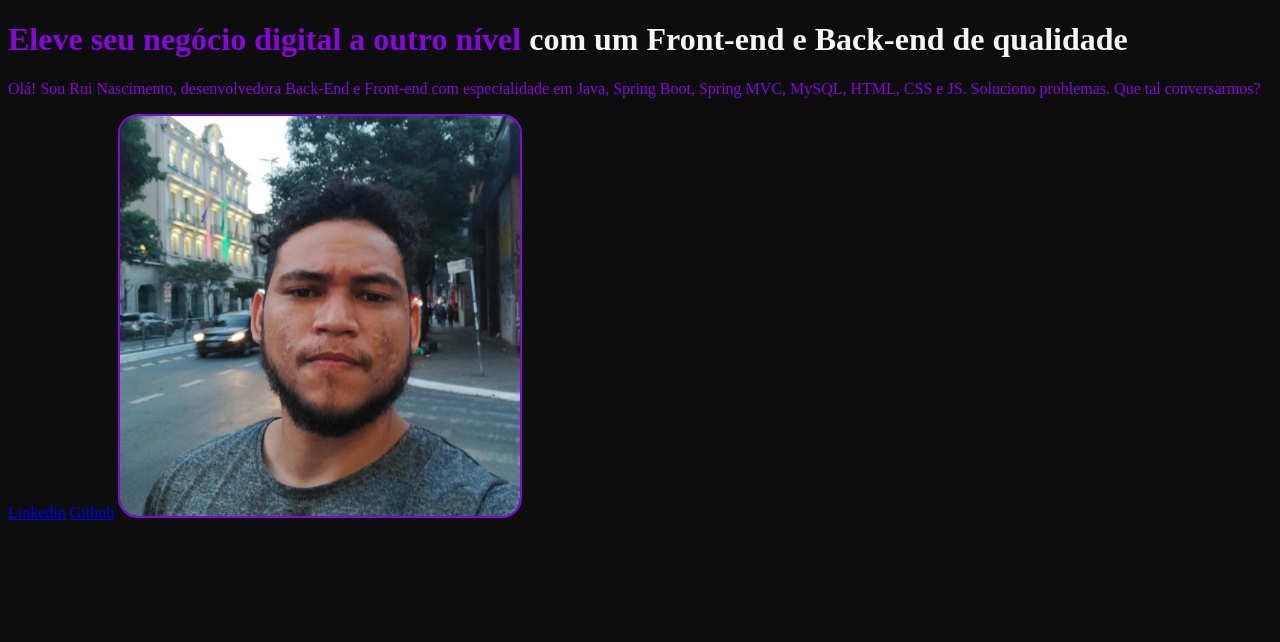
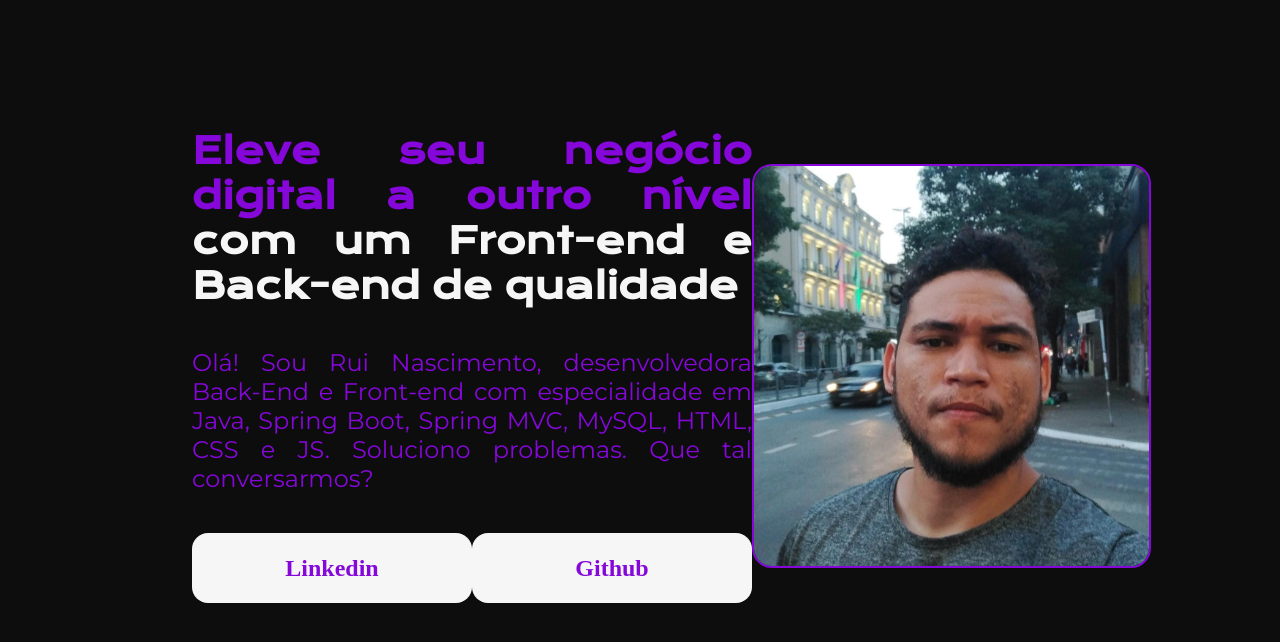
Before and after one commit to sruinascimento/estudos-front-alura, a plain HTML site: page index.html in a window 1280 px wide. Drawn offline with nearby package versions, Linux system fonts and the light colour scheme.

Commit message:
style: position with flex, fonts and fonts size

```diff
--- a/css/main.css
+++ b/css/main.css
@@ -1,9 +1,52 @@
-.highlight-text {
+.apresentacao {
+    display: flex;
+    align-items: center;
+    justify-content: space-between;
+    margin: 10% 15%;
+}
+
+.apresentacao__conteudo {
+    width: 615px;
+    text-align: justify;
+    display: flex;
+    flex-direction: column;
+    gap: 40px;
+}
+
+
+.apresentacao__conteudo__titulo {
+    font-family: 'Krona One', sans-serif;
+    font-size: 36px;
+}
+
+.apresentacao__conteudo__titulo__highlight {
     color:var(--second-color-text);
 
 }
 
-.foto_perfil {
+.apresentacao__conteudo__texto {
+    font-family: 'Montserrat', sans-serif;
+    font-size: 24px;
+}
+
+.apresentacao__conteudo__links {
+    display: flex;
+    justify-content: space-between;
+}
+
+.apresentacao__conteudo__links__link {
+    background-color: var(--second-color-text);
+    width: 280px;
+    border-radius: 16px;
+    font-size: 24px;
+    text-align: center;
+    padding: 21.5px 0;
+    text-decoration: none;
+    color: var(--primary-color-text);
+    font-weight: 600;
+}
+
+.apresentacao__avatar{
     width: 400px;
     height: 400px;
     border-radius: 20px;
--- a/css/style.css
+++ b/css/style.css
@@ -1,3 +1,10 @@
+@import url('https://fonts.googleapis.com/css2?family=Krona+One&family=Montserrat:wght@400;600&display=swap');
+
+* {
+    margin: 0;
+    padding: 0;
+}
+
 :root {
     --primary-color-backgroud: #0D0D0D;
     --primary-color-text:#8507D9;
@@ -5,6 +12,8 @@
 }
 
 body {
+    box-sizing: border-box;
     background-color: var(--primary-color-backgroud);
     color:var(--primary-color-text);
+    height: 100vh;
 }
--- a/index.html
+++ b/index.html
@@ -13,17 +13,22 @@
     <header>
 
     </header>
-    <main>
-        <h1>Eleve seu negócio digital a outro nível <strong class="highlight-text">com um Front-end e Back-end de qualidade</strong>
-        </h1>
-        <p>
-            Olá! Sou Rui Nascimento, desenvolvedora Back-End e Front-end com especialidade em Java, Spring Boot, Spring
-            MVC, MySQL, HTML, CSS e JS.
-            Soluciono problemas. Que tal conversarmos?
-        </p>
-        <a href="https://www.linkedin.com/in/sruinascimento/" target="_blank">Linkedin</a>
-        <a href="https://github.com/sruinascimento" target="_blank">Github</a>
-        <img class="foto_perfil" src="img/foto-perfil.jpeg" alt="Foto de um homem de cor parda e com barba">
+    <main class="apresentacao">
+        <section class="apresentacao__conteudo">
+            <h1 class="apresentacao__conteudo__titulo">Eleve seu negócio digital a outro nível
+                <strong class="apresentacao__conteudo__titulo__highlight">com um Front-end e Back-end de qualidade</strong>
+            </h1>
+            <p class="apresentacao__conteudo__texto">
+                Olá! Sou Rui Nascimento, desenvolvedora Back-End e Front-end com especialidade em Java, Spring Boot, Spring
+                MVC, MySQL, HTML, CSS e JS.
+                Soluciono problemas. Que tal conversarmos?
+            </p>
+            <div class="apresentacao__conteudo__links">
+                <a class="apresentacao__conteudo__links__link" href="https://www.linkedin.com/in/sruinascimento/" target="_blank">Linkedin</a>
+                <a class="apresentacao__conteudo__links__link" href="https://github.com/sruinascimento" target="_blank">Github</a>
+            </div>
+        </section>
+        <img class="apresentacao__avatar" src="img/foto-perfil.jpeg" alt="Foto de um homem de cor parda e com barba">
     </main>
     <footer>
 
```
